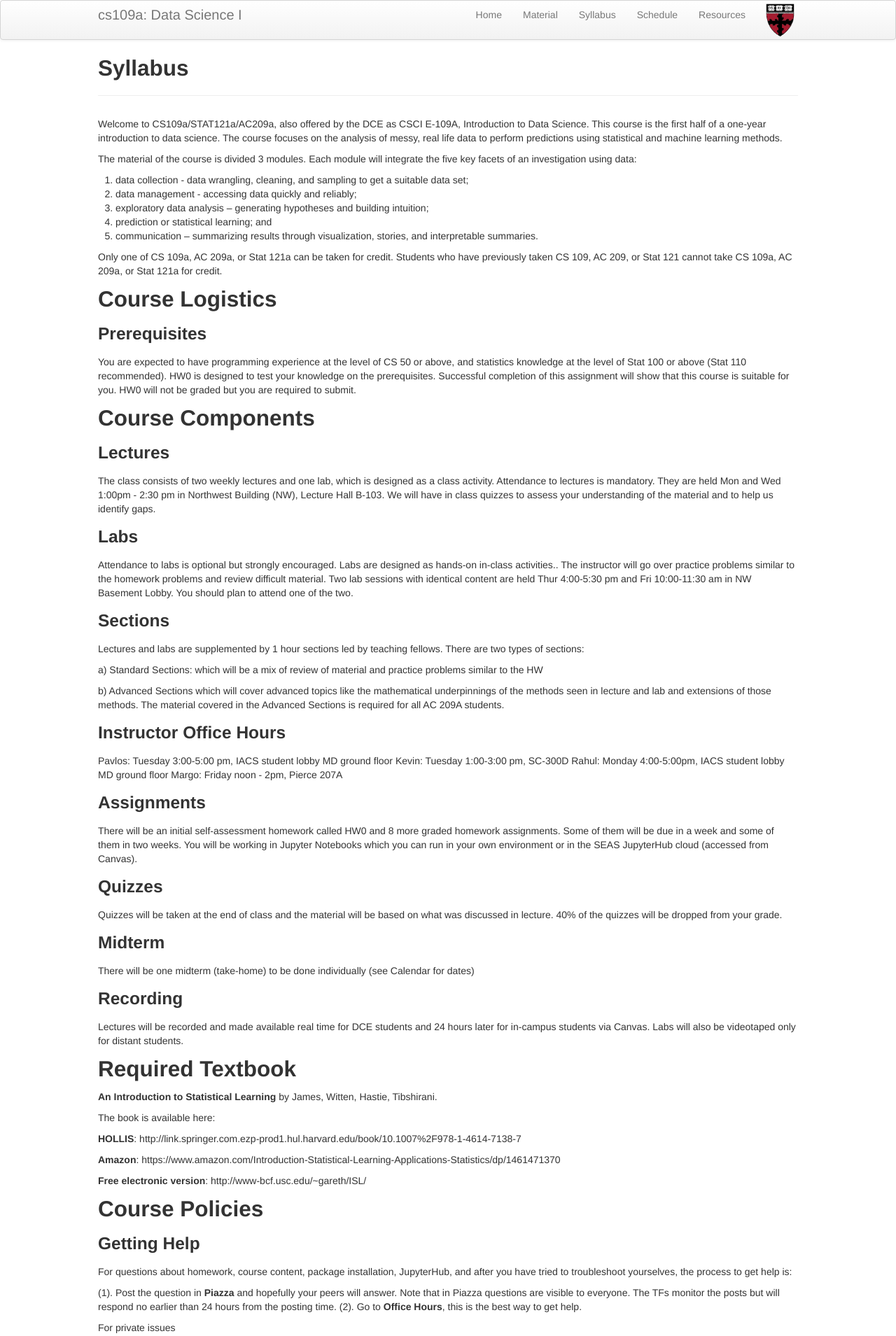
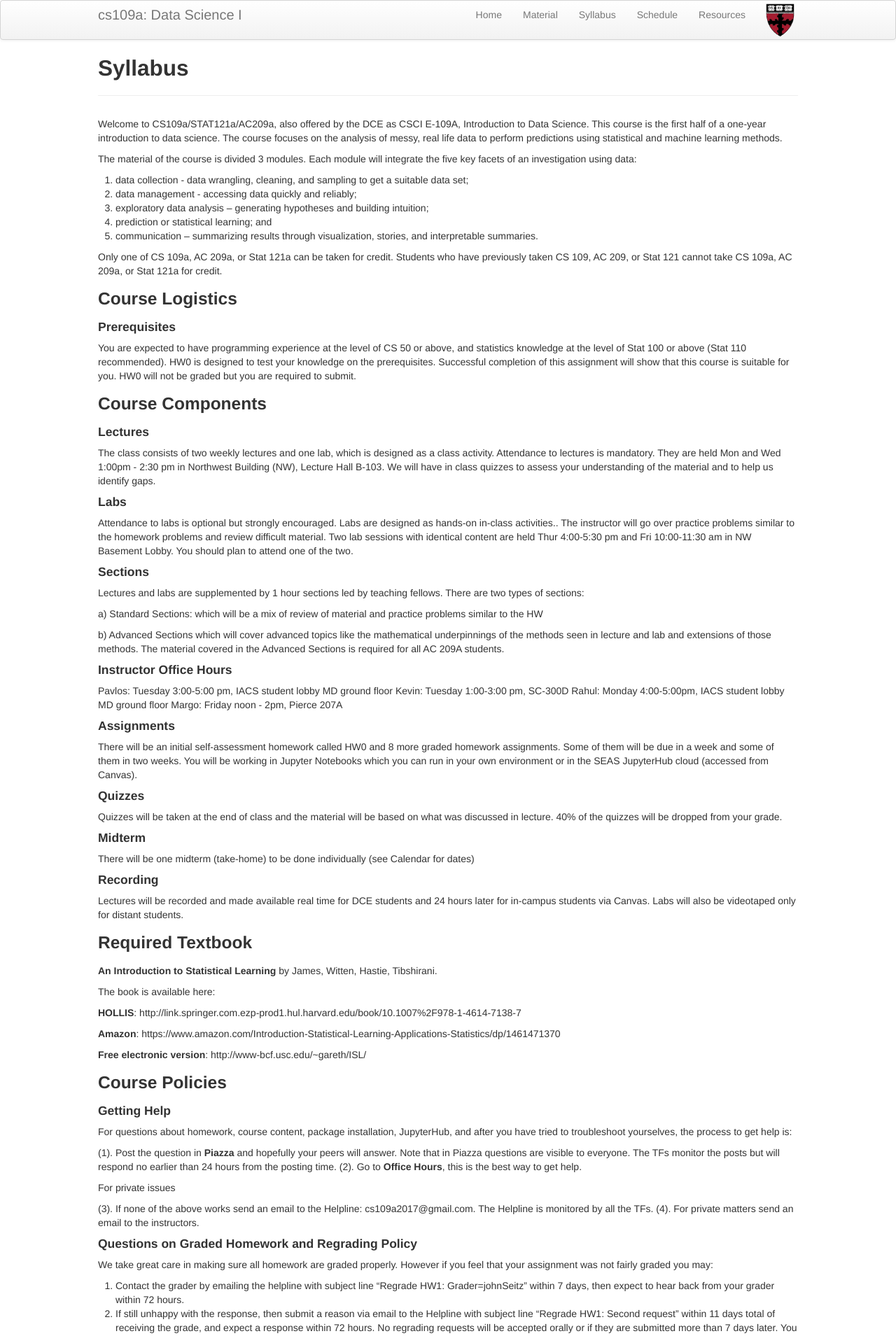
Before and after one commit to cs109/a-2017, a Jekyll site: the page built from pages/syllabus.md, in a window 1280 px wide. Shown: the top 1909 px of the page at 70% size. Built offline with Jekyll 4.4.1, drawn with Linux system fonts in a browser that asks for light colours.

```diff
--- a/pages/syllabus.md
+++ b/pages/syllabus.md
@@ -15,24 +15,24 @@ The material of the course is divided 3 modules. Each module will integrate the
 
 Only one of CS 109a, AC 209a, or Stat 121a can be taken for credit. Students who have previously taken CS 109, AC 209, or Stat 121 cannot take CS 109a, AC 209a, or Stat 121a for credit.
 
-## Course Logistics
+### Course Logistics
 
-### Prerequisites
+#### Prerequisites
 
 You are expected to have programming experience at the level of CS 50 or above, and statistics knowledge at the level of Stat 100 or above (Stat 110 recommended). HW0 is designed to test your knowledge on the prerequisites. Successful completion of this assignment will show that this course is suitable for you. HW0 will not be graded but you are required to submit.
 
-## Course Components
+### Course Components
 
-### Lectures
+#### Lectures
 
 The class consists of two weekly lectures and one lab, which is designed as a class activity. Attendance to lectures is mandatory. They are held Mon and Wed 1:00pm ‐ 2:30 pm in Northwest Building (NW), Lecture Hall B-103. We will have in class quizzes to assess your understanding of the material and to help us identify gaps.
 
-### Labs
+#### Labs
 
 Attendance to labs is optional but strongly encouraged.  Labs are designed as hands-on in-class activities.. The instructor will go over practice problems similar to the homework problems and review difficult material.
 Two lab sessions with identical content are held Thur 4:00-5:30 pm and Fri 10:00-11:30 am in NW Basement Lobby. You should plan to attend one of the two.
 
-### Sections
+#### Sections
 
 Lectures and labs are supplemented by 1 hour sections led by teaching fellows. There are two types of sections:
 
@@ -40,31 +40,31 @@ a) Standard Sections: which will be a mix of review of material and practice pro
 
 b) Advanced Sections which will cover advanced topics like the mathematical underpinnings of the methods seen in lecture and lab and extensions of those methods.  The material covered in the Advanced Sections is required for all AC 209A students.
 
-### Instructor Office Hours
+#### Instructor Office Hours
 
 Pavlos: Tuesday 3:00-5:00 pm, IACS student lobby MD ground floor
 Kevin: Tuesday 1:00-3:00 pm, SC-300D
 Rahul: Monday 4:00-5:00pm, IACS student lobby MD ground floor
 Margo: Friday noon - 2pm, Pierce 207A
 
-### Assignments
+#### Assignments
 There will be an initial self-assessment homework called HW0 and 8 more graded homework assignments. Some of them will be due in a week and some of them in two weeks. You will be working in Jupyter Notebooks which you can run in your own environment or in the SEAS JupyterHub cloud (accessed from Canvas).
 
-### Quizzes
+#### Quizzes
 
 Quizzes will be taken at the end of class and the material will be based on what was discussed in lecture.
 40% of the quizzes will be dropped from your grade.
 
-### Midterm
+#### Midterm
 
 There will be one midterm (take-home) to be done individually (see Calendar for dates)
 
-### Recording
+#### Recording
 
 Lectures will be recorded and made available real time for DCE students and 24 hours later for in-campus students via Canvas.
 Labs will also be videotaped only for distant students.
 
-## Required Textbook
+### Required Textbook
 
 **An Introduction to Statistical Learning** by James, Witten, Hastie, Tibshirani.
 
@@ -76,9 +76,9 @@ The book is available here:
 
 **Free electronic version**: http://www-bcf.usc.edu/~gareth/ISL/
 
-## Course Policies
+### Course Policies
 
-### Getting Help
+#### Getting Help
 
 For questions about homework, course content, package installation, JupyterHub, and after you have tried to troubleshoot yourselves, the process to get help is:
 
@@ -90,26 +90,26 @@ For private issues
 (3). If none of the above works send an email to the Helpline: cs109a2017@gmail.com. The Helpline is monitored by all the TFs.
 (4). For private matters send an email to the instructors.
 
-### Questions on Graded Homework and Regrading Policy
+#### Questions on Graded Homework and Regrading Policy
 
 We take great care in making sure all homework are graded properly. However if you feel that your assignment was not fairly graded you may:
 
 1. Contact the grader by emailing the helpline with subject line "Regrade HW1: Grader=johnSeitz"  within 7 days, then expect to hear back from your grader within 72 hours.
 2. If still unhappy with the response, then submit a reason via email to the Helpline with subject line "Regrade HW1: Second request" within 11 days total of receiving the grade, and expect a response within 72 hours. No regrading requests will be accepted orally or if they are submitted more than 7 days later. You should note, though, that once regrading is done, you may receive a grade that is higher or lower than the initial grade.
 
-### Late Day Policy
+#### Late Day Policy
 
 You are allowed up to 6 days of late homework submissions, maximum of 2 days on any single assignment, no questions asked. No homework will be submitted more than 48 hours late.  Solutions will be posted two days after the due date.  Any other late homework submissions will not be accepted without a written note from UHS or your resident dean’s office. If you exceed your 6 late days, 1 point will be deducted for late days after that.
 
 Late minutes count as a whole day, e.g. if you submit one hour late, this will count as a 1 day.
 
-### Communication from Staff to Students
+#### Communication from Staff to Students
 
 Class announcements and official communication from staff will be through Canvas. All homework and quizzes will be posted and submitted in Canvas. Also all feedback forms.
 
 MAKE SURE you have your settings set so you can receive emails from Canvas. No official communication or announcements will be done via Piazza.
 
-### Submitting an assignment
+#### Submitting an assignment
 
 You are to work all homework in the Jupyter Notebook. When you are done, convert your notebook in a pdf (by using the browser print function) and submit both the .ipynb file and the .pdf file. You can submit multiple times up to the deadline.
 
@@ -117,7 +117,7 @@ You are encouraged but not required to submit in pairs. We will be using the Gro
 
 All assignments will be posted on Wed. at 6pm and will due on next week's Wed. at 11.59pm in Canvas.
 
-### Grading Score
+#### Grading Score
 
 Your final score for the course will be computed using the following weights:
 
@@ -128,7 +128,7 @@ Your final score for the course will be computed using the following weights:
 
 Total  100%
 
-### Grading Guidelines
+#### Grading Guidelines
 
 Homework will be graded based on
 
@@ -136,10 +136,10 @@ Homework will be graded based on
 (2) how you have interpreted the results - we want text not just code, it should be a report, and
 (3) how well you present the results. The scale is 1-5, with ½ extra point up to 5.5
 
-### Software
+#### Software
 
 We will be using Jupyter Notebooks, Python 3 and various python modules. You can access the notebook viewer either in your own machine by installing the Anaconda platform (Links to an external site) which includes IPython as well all packages that will be required for the course, or by using the SEAS Jupyter Hub from Canvas. Details in class.
 
-## Accommodations for students with disabilities
+### Accommodations for students with disabilities
 
 Students needing academic adjustments or accommodations because of a documented disability must present their Faculty Letter from the Accessible Education Office (AEO) and speak with Kevin by the end of the third week of the term: Friday, September 18.  Failure to do so may result in us being unable to respond in a timely manner. All discussions will remain confidential.
```
